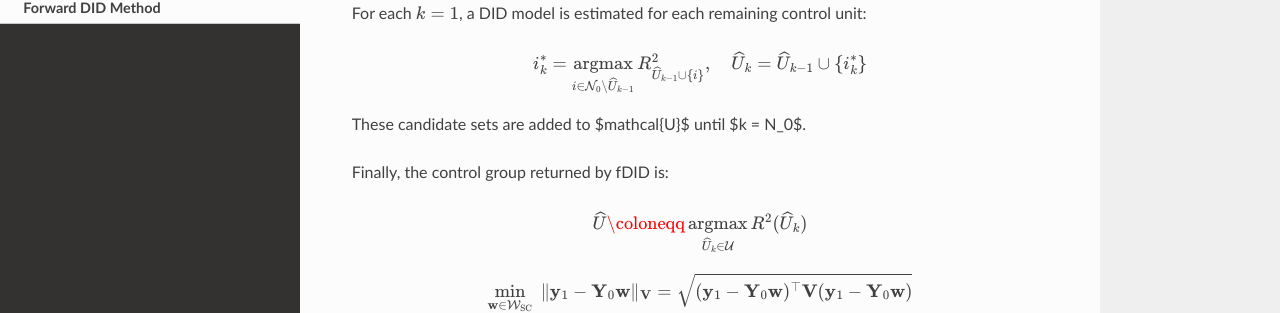
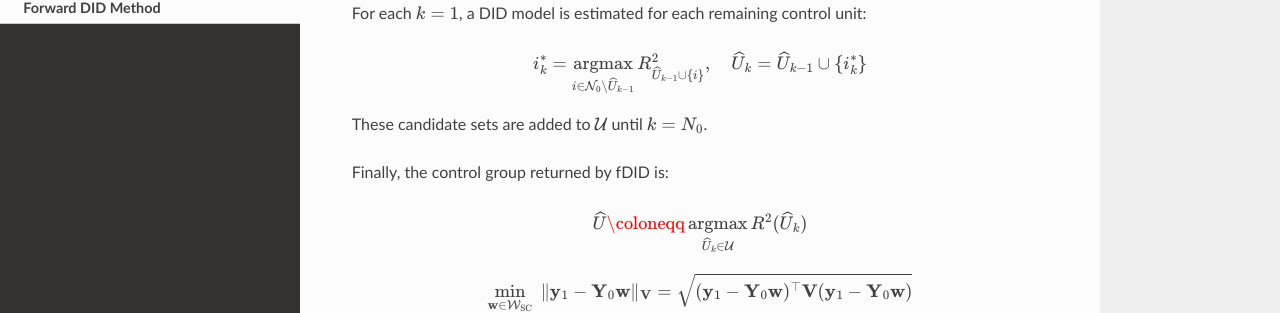
Before and after one commit to jgreathouse9/mlsynth, a Sphinx documentation site: the page built from docs/fdid.rst, in a window 1280 px wide and 900 px high, scrolled down 453 px. Shown: the part 145-458 px from the top of the window. Built offline with Sphinx 7.4.7 and the Read the Docs theme 3.1.0, drawn with Linux system fonts in a browser that asks for light colours; pages that are not in the unit, such as notebooks, are missing from menus; part of the change alters nothing that is shown.

```diff
--- a/docs/fdid.rst
+++ b/docs/fdid.rst
@@ -29,7 +29,7 @@ For each :math:`k=1`, a DID model is estimated for each remaining control unit:
    i^\ast_k = \operatorname*{argmax}_{i \in \mathcal{N}_0 \setminus \widehat{U}_{k-1}} R^2_{\widehat{U}_{k-1} \cup \{i\}},
    \quad \widehat{U}_k = \widehat{U}_{k-1} \cup \{i^\ast_k\}
 
-These candidate sets are added to $\mathcal{U}$ until $k = N_0$.
+These candidate sets are added to :math:`\mathcal{U}` until :math:`k = N_0`.
 
 Finally, the control group returned by fDID is:
 
```
